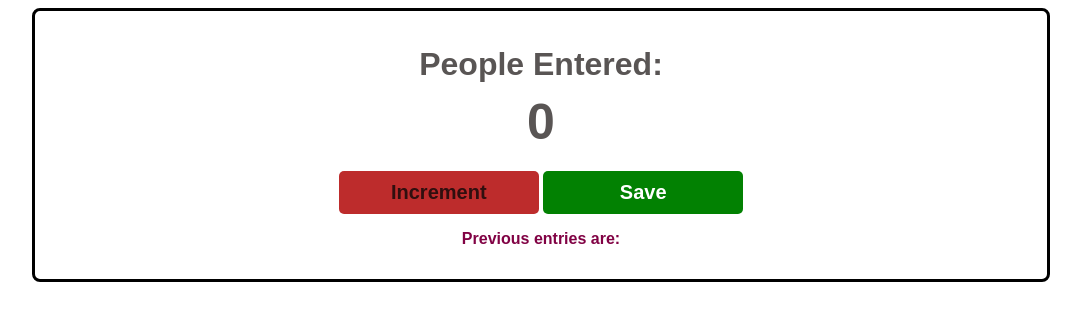
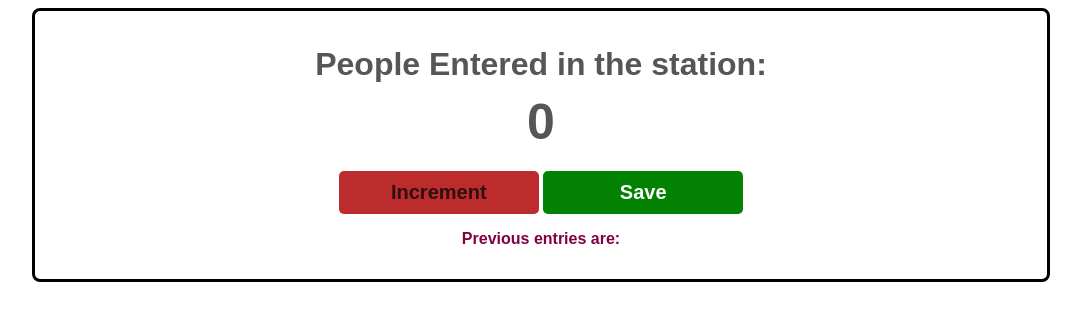
Before and after one commit to dineshtadepalli12/frontendproject_people_Counter, a plain HTML site: page index.html in a window 1280 px wide. Shown: the whole page, without its empty margins (99-1180 px from the left). Drawn offline with Linux system fonts and the light colour scheme.

Commit message:
Update index.html
just made a small change in text.

```diff
--- a/index.html
+++ b/index.html
@@ -5,7 +5,7 @@
   </head>
   <body>
     <div class="main-container">
-    <h1>People Entered: </h1>
+    <h1>People Entered in the station: </h1>
     <h2 id="count-el">0</h2>
     <button id="increment-btn" onclick="increment()">Increment</button>
     <button id="save-btn" onclick="save()">Save</button>
```
